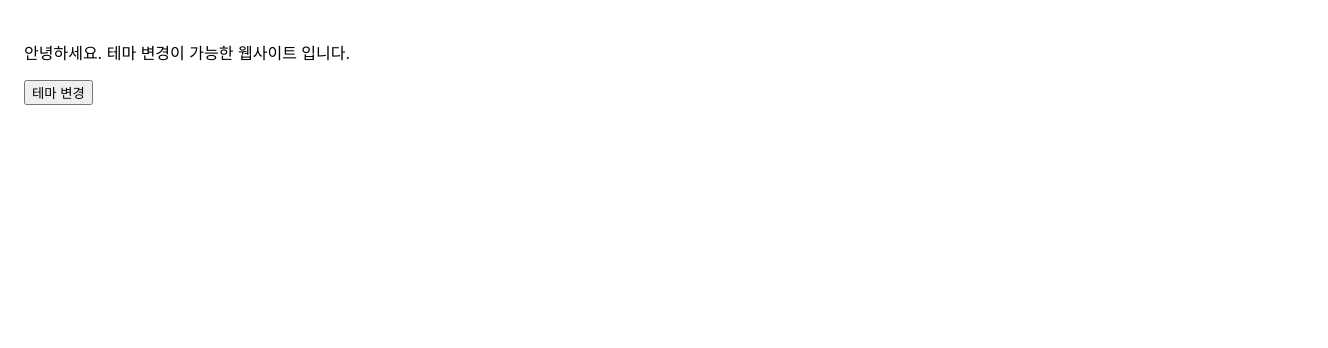
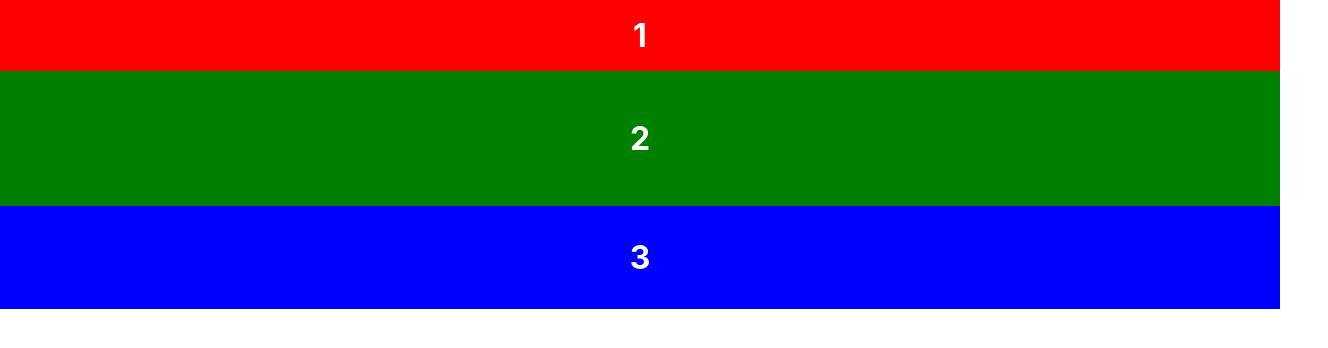
Before and after one commit to KimSuMin123/react-practice, a React (Create React App) app: page / in a window 1280 px wide. Shown: the top 348 px of the page, 1328 px wide, since content can reach past the window. Built offline with nearby package versions, Linux system fonts and the light colour scheme.

Commit message:
chapter_14 실습 업로드

```diff
--- a/package.json
+++ b/package.json
@@ -9,6 +9,7 @@
     "react": "^18.2.0",
     "react-dom": "^18.2.0",
     "react-scripts": "5.0.1",
+    "styled-components": "^5.3.9",
     "web-vitals": "^2.1.4"
   },
   "scripts": {
--- /dev/null
+++ b/src/chapter_15/Blocks.jsx
@@ -0,0 +1,56 @@
+import styled from "styled-components";
+
+const Wrapper = styled.div`
+    padding : 1rem
+    display : flex
+    flex-direction : row
+    align-items : flex-start;
+    justify-content : flex-start
+    background-color : lightgrey;
+`;
+
+const Block = styled.div`
+    padding : ${(props) => props.padding};
+    border : 1px soild black;
+    order-radius : lrem;
+    background-color : ${(props) => props.backgroundcolor};
+    color : white;
+    font-size : 2rem;
+    font-weight : bold;
+    text-align : center;
+`;
+
+const blockItems = [
+    {
+        label : "1",
+        padding : "1rem",
+        backgroundcolor : "red"
+    }, {
+        label : "2",
+        padding : "3rem",
+        backgroundcolor : "green"
+    }, {
+        label : "3",
+        padding : "2rem",
+        backgroundcolor : "blue"
+    }
+];
+
+function Blocks (props) {
+    return (
+        <Wrapper>
+            {blockItems.map((blockItems) => {
+                return (
+                    <Block
+                        padding = {blockItems.padding}
+                        backgroundcolor = {blockItems.backgroundcolor}
+                    >
+                        {blockItems.label}
+                    </Block>
+                );
+            })}
+        </Wrapper>
+    );
+}
+
+export default Blocks;
--- a/src/index.js
+++ b/src/index.js
@@ -19,11 +19,12 @@ import TemperatureInput from './chapter_12/TemperatureInput';
 import Calculator from './chapter_12/Calculator';
 import ProfileCard from './chapter_13/ProfileCard';
 import DarkOrLight from './chapter_14/DarkOrLight';
+import Blocks from './chapter_15/Blocks';
 
 const root = ReactDOM.createRoot(document.getElementById('root'));
 root.render(
   <React.StrictMode>
-    <DarkOrLight/>
+    <Blocks/>
   </React.StrictMode>
 );
 
```
Also changed, not shown: 1 other file (tests, documents, lock files or other folders).
